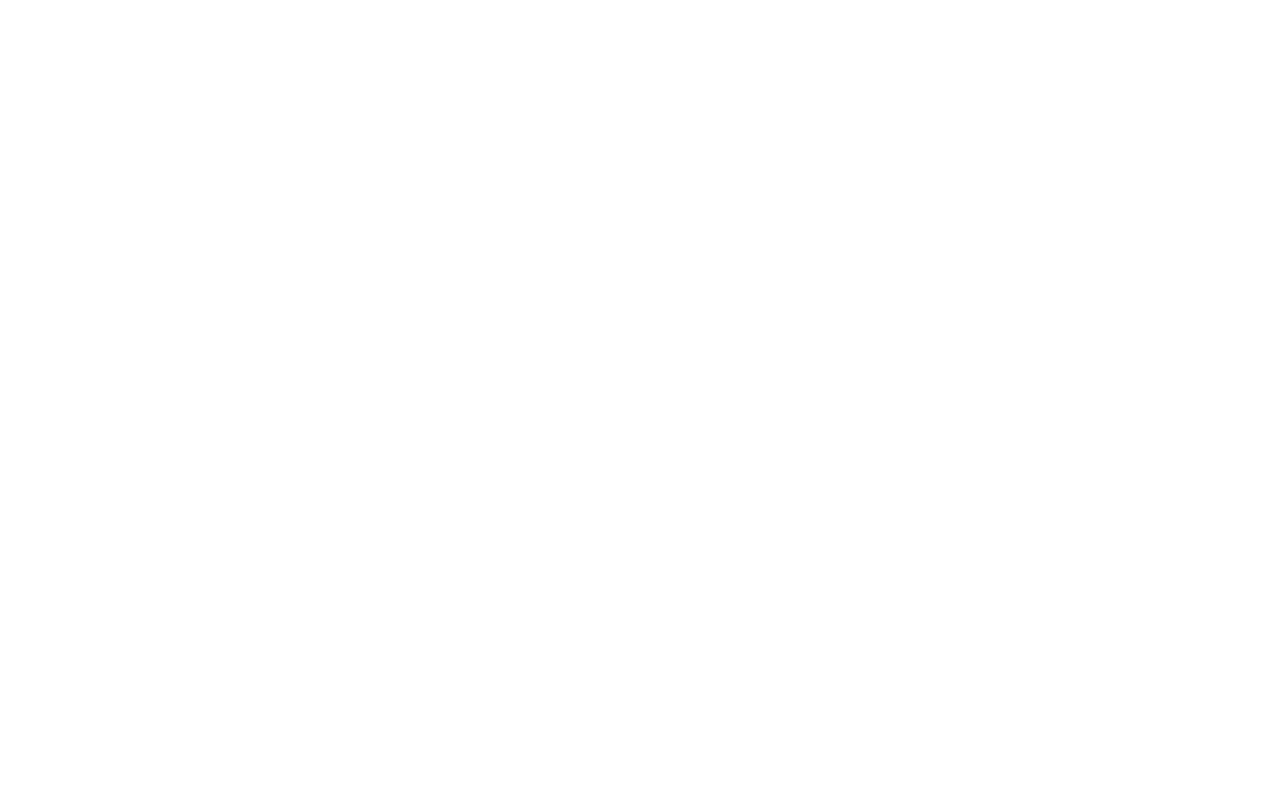
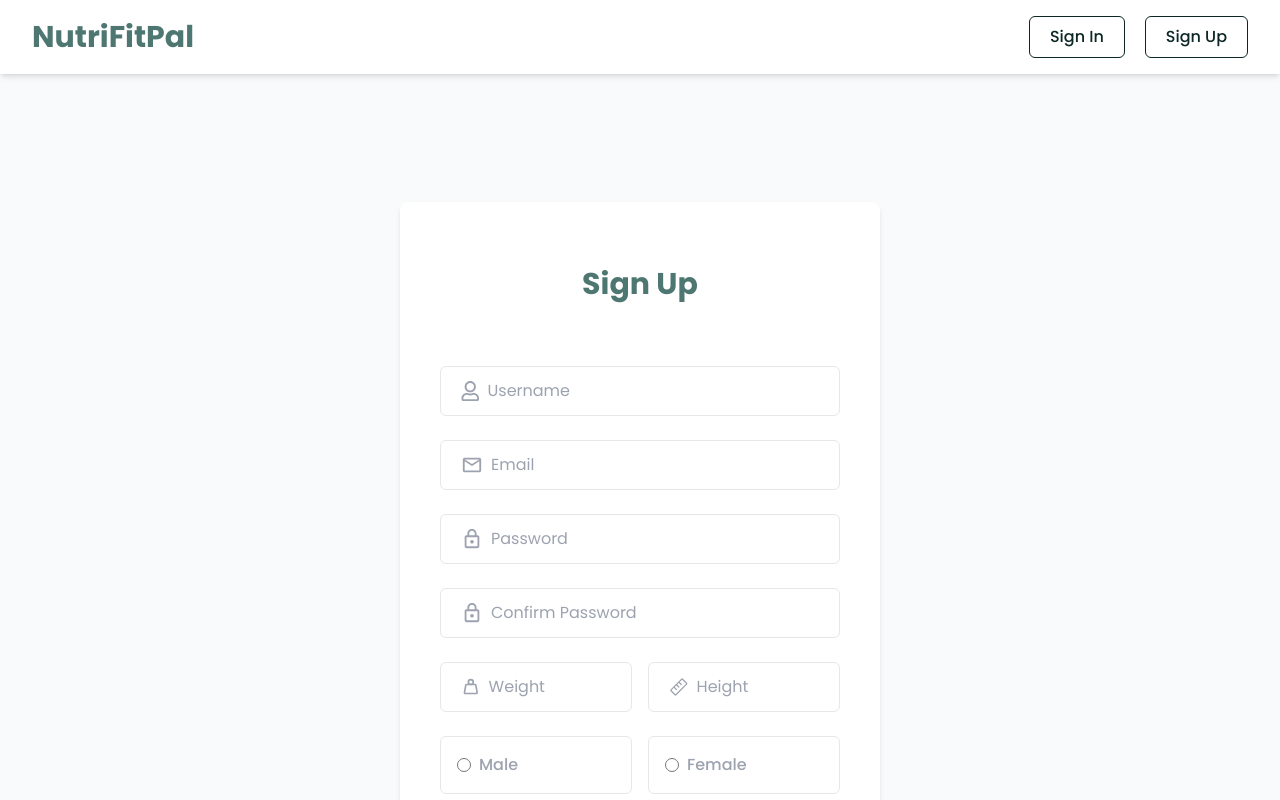
Before and after one commit to robert-wl/NutriFitPal, a React (Vite) app: page /register in a window 1280 px wide. Before the commit this address had no page. Shown: the top 800 px of the page. Built offline with nearby package versions, Linux system fonts and the light colour scheme.

Commit message:
feat: register page

```diff
--- a/src/App.tsx
+++ b/src/App.tsx
@@ -2,6 +2,7 @@
 import { BrowserRouter, Route, Routes } from "react-router-dom";
 import Home from "./pages/Home.tsx";
 import Login from "./pages/Login.tsx";
+import Register from "./pages/Register.tsx";
 
 function App() {
   return (
@@ -15,6 +16,10 @@
           path="/login"
           element={<Login />}
         />
+        <Route
+          path="/register"
+          element={<Register />}
+        />
       </Routes>
     </BrowserRouter>
   );
--- a/src/components/Navbar.tsx
+++ b/src/components/Navbar.tsx
@@ -10,11 +10,13 @@
         <Link
           to="/login"
           className="border-secondary border transition-colors rounded-md hover:bg-secondary hover:text-white inline-flex items-center justify-center py-2 px-5 text-center text-base font-medium text-secondary">
-          Login
+          Sign In
         </Link>
-        <button className="border-secondary border transition-colors rounded-md hover:bg-secondary hover:text-white inline-flex items-center justify-center py-2 px-5 text-center text-base font-medium text-secondary">
+        <Link
+          to="/register"
+          className="border-secondary border transition-colors rounded-md hover:bg-secondary hover:text-white inline-flex items-center justify-center py-2 px-5 text-center text-base font-medium text-secondary">
           Sign Up
-        </button>
+        </Link>
       </div>
     </div>
   );
--- a/src/pages/Login.tsx
+++ b/src/pages/Login.tsx
@@ -9,7 +9,7 @@
         <div className="w-[30rem] overflow-hidden rounded-lg bg-white shadow-md pt-16 pb-8 px-10 text-center my-32">
           <div className="mb-10 text-center md:mb-16">
             <div className="mx-auto inline-block max-w-[160px]">
-              <h1 className="text-primary font-bold text-3xl">NutriFitPal</h1>
+              <h1 className="text-primary font-bold text-3xl">Sign In</h1>
             </div>
           </div>
           <form>
@@ -46,13 +46,14 @@
           <Link
             to="javascript:void(0)"
             className="inline-block mb-2 text-base text-primary hover:text-primary hover:underline">
-            Forget Password?
+            Lupa Kata Sandi?
           </Link>
           <p className="text-base text-secondary gap-2">
-            <span className="pr-0.5">Not a member yet?</span>
+            <span className="pr-0.5">Belum punya akun?</span>
             <Link
               to="javascript:void(0)"
               className="text-primary hover:underline">
+              {" "}
               Sign Up
             </Link>
           </p>
--- /dev/null
+++ b/src/pages/Register.tsx
@@ -0,0 +1,153 @@
+import Layout from "../components/Layout.tsx";
+import { Link } from "react-router-dom";
+import { MdOutlineEmail, MdOutlineLock } from "react-icons/md";
+import { FaRegUser } from "react-icons/fa";
+import { TbWeight } from "react-icons/tb";
+import { PiRuler } from "react-icons/pi";
+import { useState } from "react";
+
+interface IRegisterForm {
+  username: string;
+  email: string;
+  password: string;
+  confirmPassword: string;
+  weight: number;
+  height: number;
+  gender: string;
+}
+
+export default function Register() {
+  const [registerForm, setRegisterForm] = useState<IRegisterForm>({} as IRegisterForm);
+
+  return (
+    <Layout>
+      <div className="flex items-center justify-center w-full px-4">
+        <div className="w-[30rem] overflow-hidden rounded-lg bg-white shadow-md pt-16 pb-8 px-10 text-center my-32">
+          <div className="mb-10 text-center md:mb-16">
+            <div className="mx-auto inline-block max-w-[160px]">
+              <h1 className="text-primary font-bold text-3xl">Sign Up</h1>
+            </div>
+          </div>
+          <form>
+            <div className="flex mb-6 px-5 py-3 gap-2 items-center border has-[:focus]:border-primary rounded-md">
+              <FaRegUser
+                className="text-gray-400"
+                size="1.25rem"
+              />
+              <input
+                type="text"
+                placeholder="Username"
+                className="w-full text-base text-black bg-transparent outline-none border-stroke text-body-color"
+              />
+            </div>
+            <div className="flex mb-6 px-5 py-3 gap-2 items-center border has-[:focus]:border-primary rounded-md">
+              <MdOutlineEmail
+                className="text-gray-400"
+                size="1.5rem"
+              />
+              <input
+                type="text"
+                placeholder="Email"
+                className="w-full text-base text-black bg-transparent outline-none border-stroke text-body-color"
+              />
+            </div>
+            <div className="flex mb-6 px-5 py-3 gap-2 items-center border has-[:focus]:border-primary rounded-md">
+              <MdOutlineLock
+                className="text-gray-400"
+                size="1.5rem"
+              />
+              <input
+                type="password"
+                placeholder="Password"
+                className="w-full text-base text-black bg-transparent outline-none border-stroke text-body-color"
+              />
+            </div>
+            <div className="flex mb-6 px-5 py-3 gap-2 items-center border has-[:focus]:border-primary rounded-md">
+              <MdOutlineLock
+                className="text-gray-400"
+                size="1.5rem"
+              />
+              <input
+                type="password"
+                placeholder="Confirm Password"
+                className="w-full text-base text-black bg-transparent outline-none border-stroke text-body-color"
+              />
+            </div>
+            <div className="flex gap-4">
+              <div className="flex mb-6 px-5 py-3 gap-2 items-center border has-[:focus]:border-primary rounded-md">
+                <TbWeight
+                  className="text-gray-400"
+                  size="1.5rem"
+                />
+                <input
+                  type="number"
+                  placeholder="Weight"
+                  className="w-full text-base text-black bg-transparent outline-none border-stroke text-body-color"
+                />
+              </div>
+              <div className="flex mb-6 px-5 py-3 gap-2 items-center border has-[:focus]:border-primary rounded-md">
+                <PiRuler
+                  className="text-gray-400"
+                  size="1.5rem"
+                />
+                <input
+                  type="number"
+                  placeholder="Height"
+                  className="w-full text-base text-black bg-transparent outline-none border-stroke text-body-color"
+                />
+              </div>
+            </div>
+            <div className="flex gap-4 mb-6">
+              <div className="flex items-center ps-4 w-full border rounded-md">
+                <input
+                  id="bordered-radio-1"
+                  type="radio"
+                  onClick={() => setRegisterForm({ ...registerForm, gender: "male" })}
+                  checked={registerForm.gender === "male"}
+                  name="bordered-radio"
+                  className="w-4 h-4 text-blue-600 bg-gray-100 border-gray-300 focus:ring-blue-500 dark:focus:ring-blue-600 dark:ring-offset-gray-800 focus:ring-2 dark:bg-gray-700 dark:border-gray-600"
+                />
+                <label
+                  htmlFor="bordered-radio-1"
+                  className="w-full py-4 ms-2 text-base font-medium text-start text-gray-400">
+                  Male
+                </label>
+              </div>
+              <div className="flex items-center ps-4 w-full border rounded-md">
+                <input
+                  id="bordered-radio-2"
+                  type="radio"
+                  onClick={() => setRegisterForm({ ...registerForm, gender: "female" })}
+                  checked={registerForm.gender === "female"}
+                  name="bordered-radio"
+                  className=" w-4 h-4 text-blue-600 bg-gray-100 border-gray-300 focus:ring-blue-500 dark:focus:ring-blue-600 dark:ring-offset-gray-800 focus:ring-2 dark:bg-gray-700 dark:border-gray-600"
+                />
+                <label
+                  htmlFor="bordered-radio-2"
+                  className="w-full py-4 ms-2 text-base font-medium text-start text-gray-400">
+                  Female
+                </label>
+              </div>
+            </div>
+            <div className="mb-10">
+              <input
+                type="submit"
+                value="Sign In"
+                className="w-full px-5 py-3 text-base font-medium text-white transition border rounded-md cursor-pointer border-primary bg-primary hover:bg-opacity-90"
+              />
+            </div>
+          </form>
+          <p className="text-base text-secondary gap-2">
+            <span className="pr-0.5">Sudah punya akun?</span>
+            <Link
+              to="javascript:void(0)"
+              className="text-primary hover:underline">
+              {" "}
+              Sign In
+            </Link>
+          </p>
+        </div>
+      </div>
+    </Layout>
+  );
+}
```
